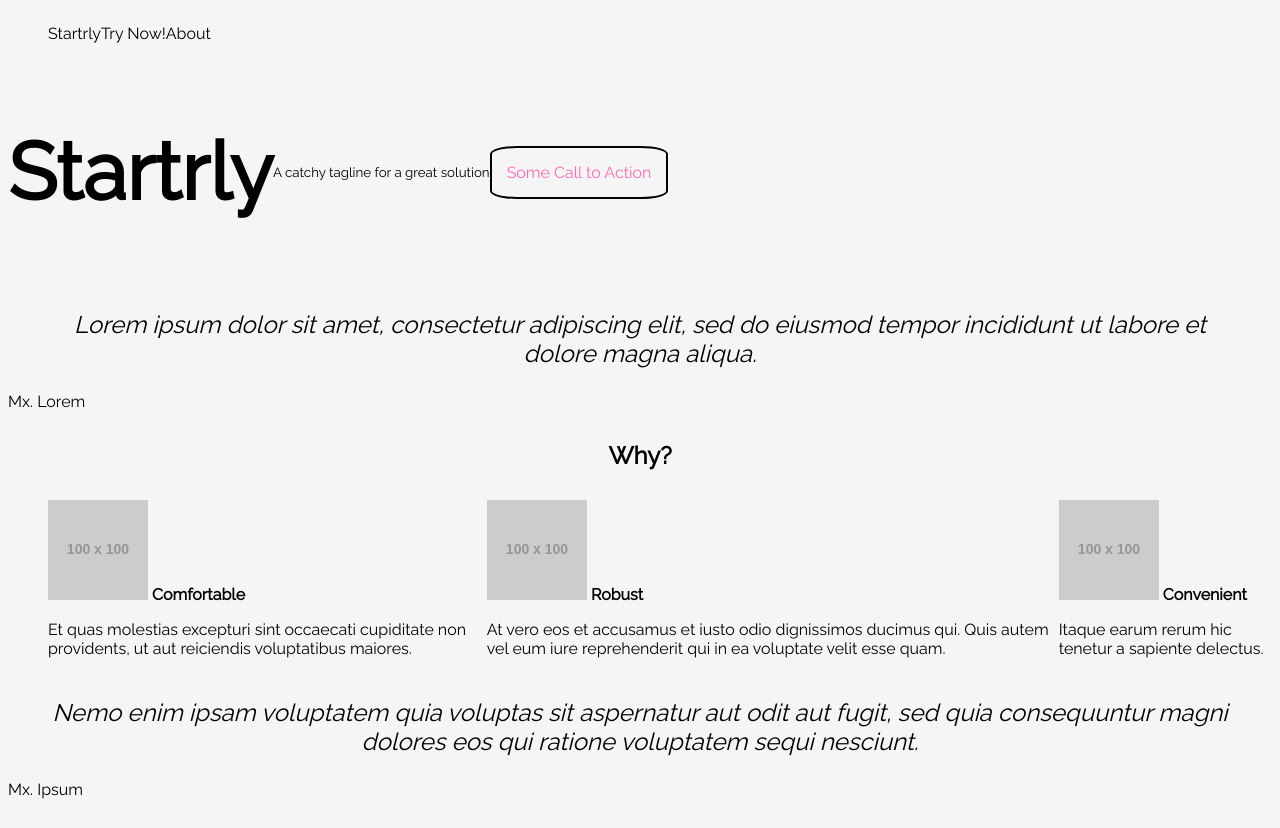
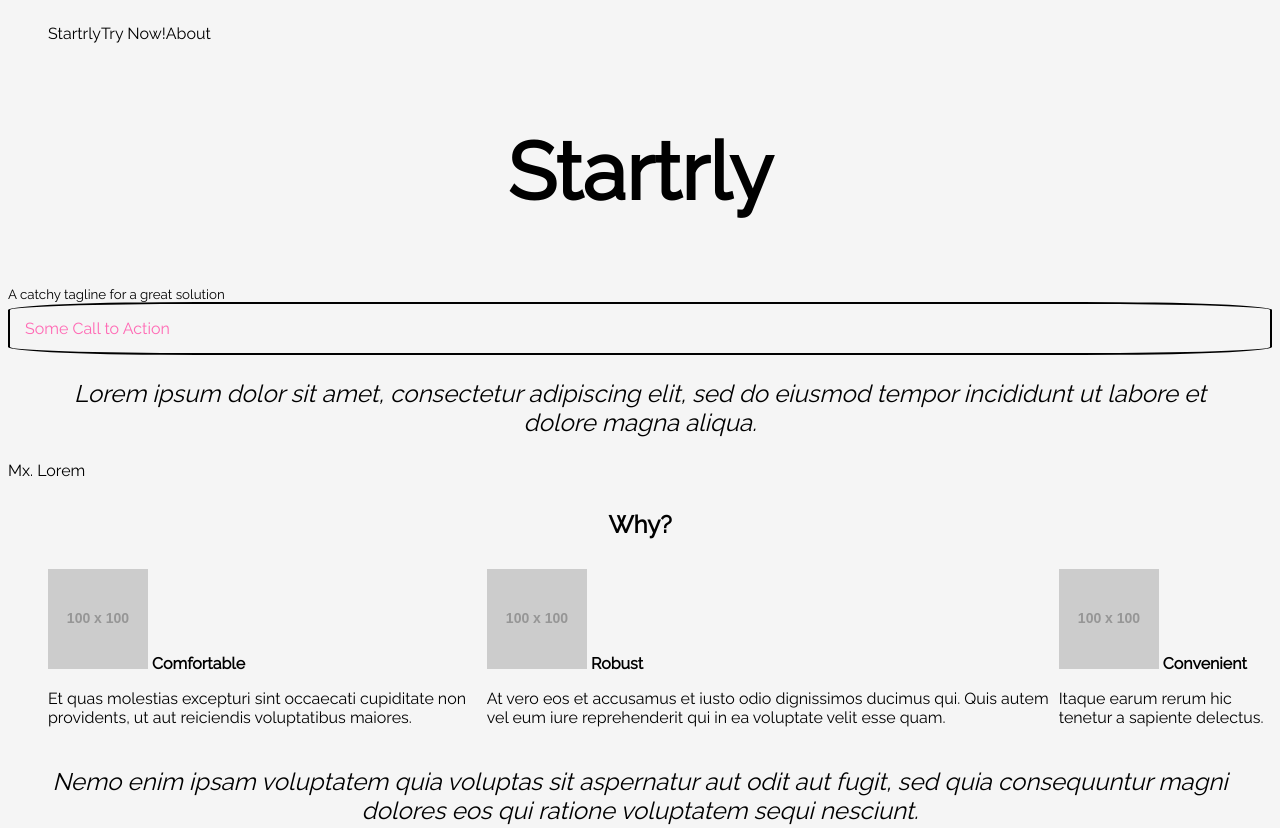
Before and after one commit to valgidzi/startrly, a plain HTML site: page index.html in a window 1280 px wide. Shown: the top 828 px of the page. Drawn offline with Linux system fonts and the light colour scheme; grey boxes are pictures that could not be loaded; placeholder pictures from the web are drawn by us.

Commit message:
heading fixed kinda

```diff
--- a/styles/styles.css
+++ b/styles/styles.css
@@ -38,9 +38,9 @@ nav ul{
 }
 
 #heading {
-  display: flex;
-  justify-content: column;
-  align-items: center;
+  display: grid;
+  grid-auto-rows: repeat(3, 1fr);
+
 }
 
 #name {
```
